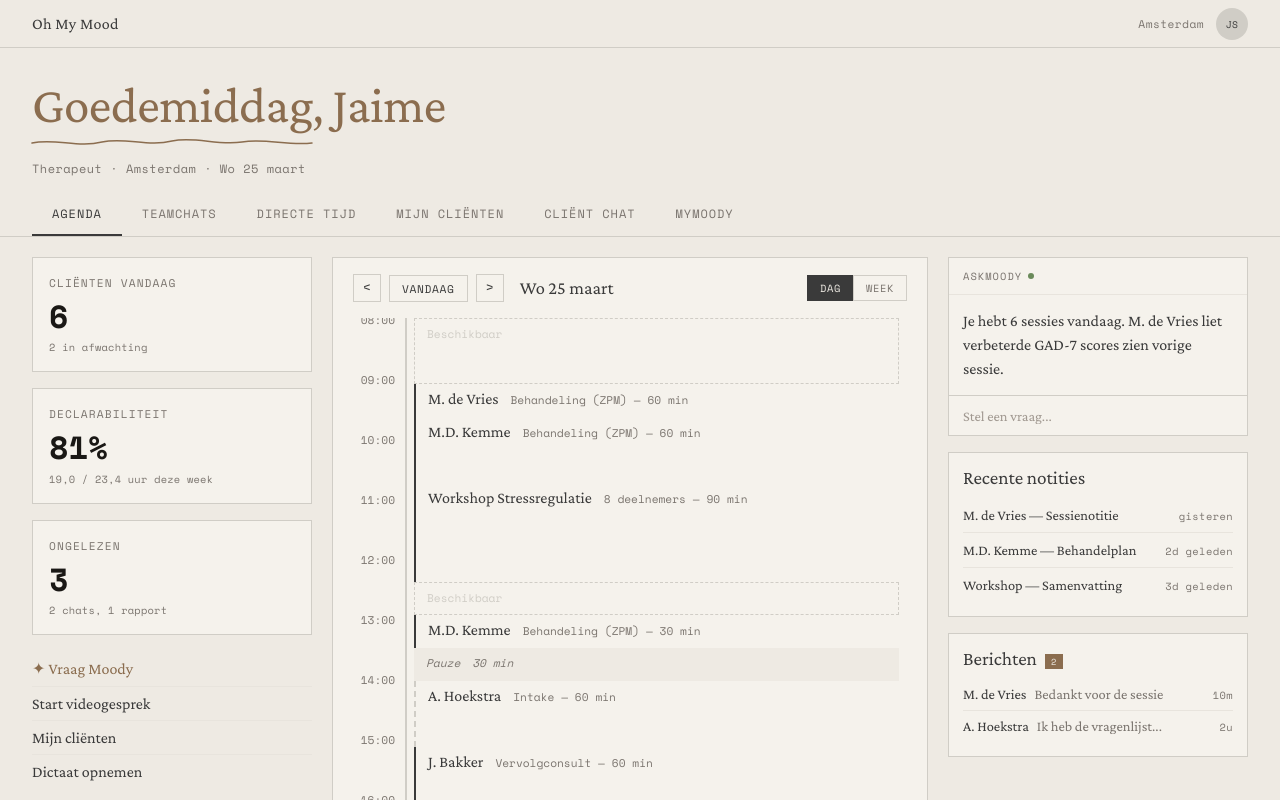
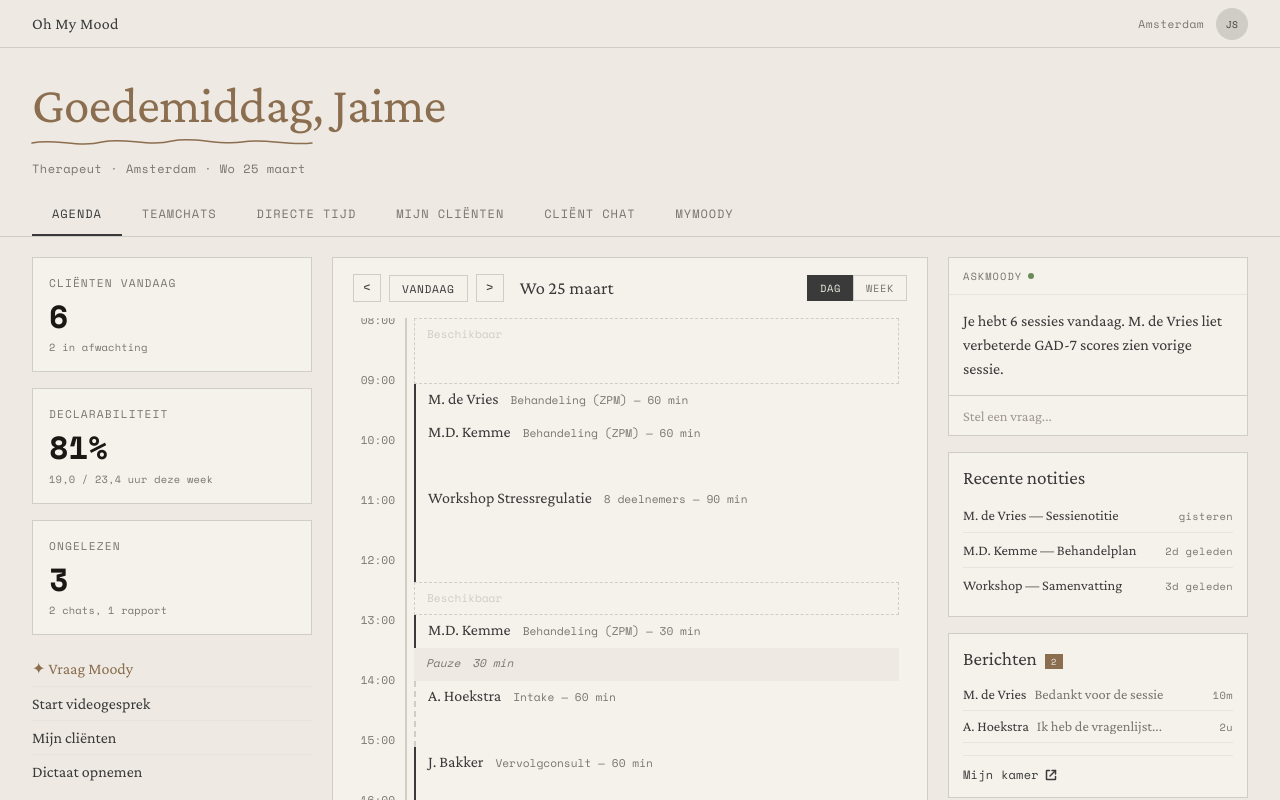
Before and after one commit to stmoerman/moodsai-vibe-design, a Next.js app: page /dashboard-example in a window 1280 px wide. Shown: the top 800 px of the page. Built offline with nearby package versions, Linux system fonts and the light colour scheme.

Commit message:
feat: add 'Mijn kamer' link with external icon below Berichten

```diff
--- a/app/dashboard-example/page.module.css
+++ b/app/dashboard-example/page.module.css
@@ -960,6 +960,25 @@
   letter-spacing: 0.04em;
 }
 
+.roomLink {
+  display: flex;
+  align-items: center;
+  gap: 6px;
+  margin-top: 12px;
+  padding: 10px 0 0;
+  border-top: 1px solid #e8e4dd;
+  font-family: 'Space Mono', monospace;
+  font-size: 0.75rem;
+  color: #3a3a3a;
+  text-decoration: none;
+  letter-spacing: 0.02em;
+  transition: color 0.15s ease;
+}
+
+.roomLink:hover {
+  color: #8b6d4f;
+}
+
 /* ── Mobile ── */
 @media (max-width: 768px) {
   .topBar {
--- a/app/dashboard-example/page.tsx
+++ b/app/dashboard-example/page.tsx
@@ -417,6 +417,14 @@ export default function DashboardExample() {
                 <span className={s.messageTime}>{msg.time}</span>
               </div>
             ))}
+            <a href="#" target="_blank" rel="noopener noreferrer" className={s.roomLink}>
+              Mijn kamer
+              <svg width="12" height="12" viewBox="0 0 12 12" fill="none" stroke="currentColor" strokeWidth="1.5" strokeLinecap="round" strokeLinejoin="round">
+                <path d="M4.5 1.5H2a.5.5 0 0 0-.5.5v8a.5.5 0 0 0 .5.5h8a.5.5 0 0 0 .5-.5V7.5" />
+                <path d="M7 1.5h3.5V5" />
+                <path d="M5 7L10.5 1.5" />
+              </svg>
+            </a>
           </section>
         </div>
       </main>
```
